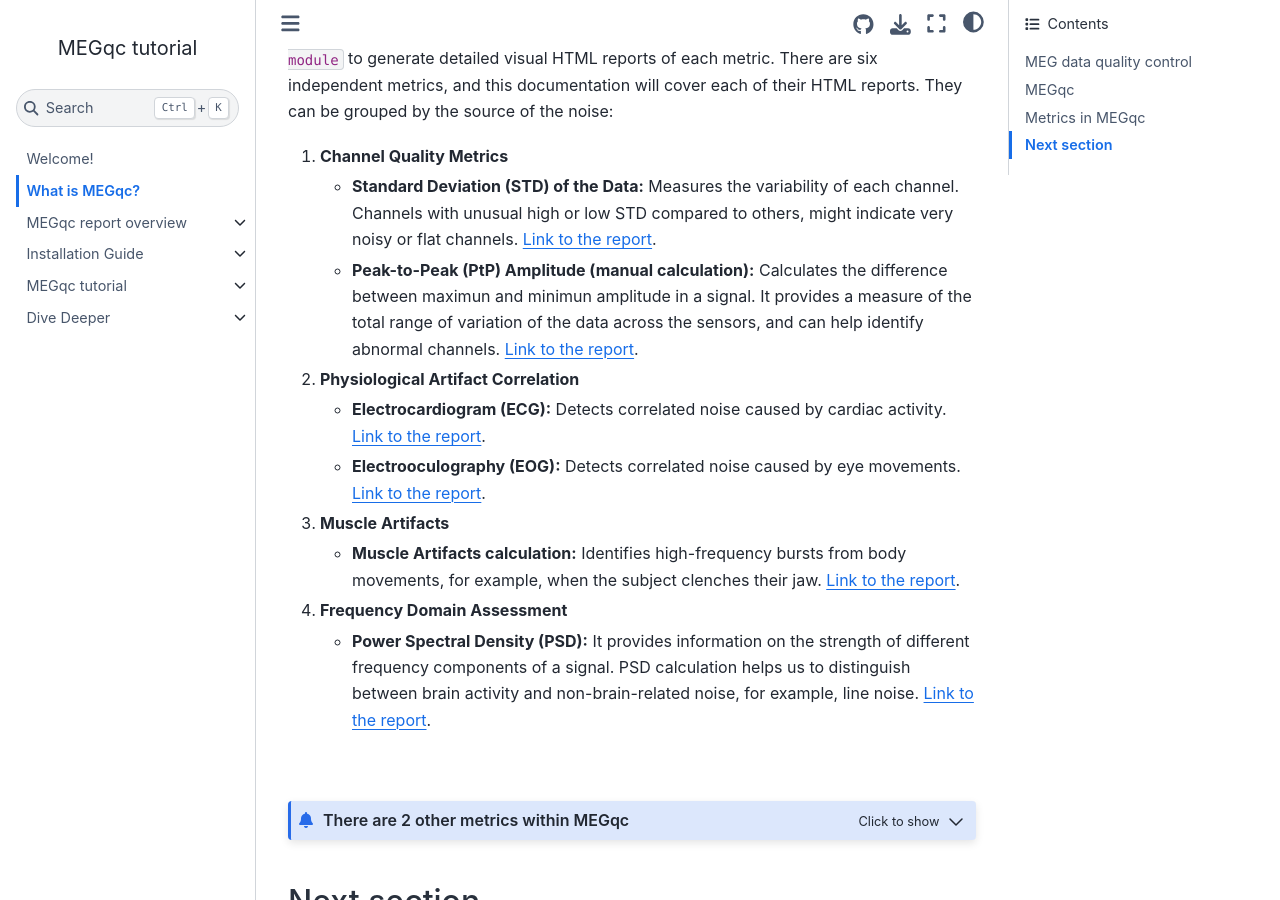
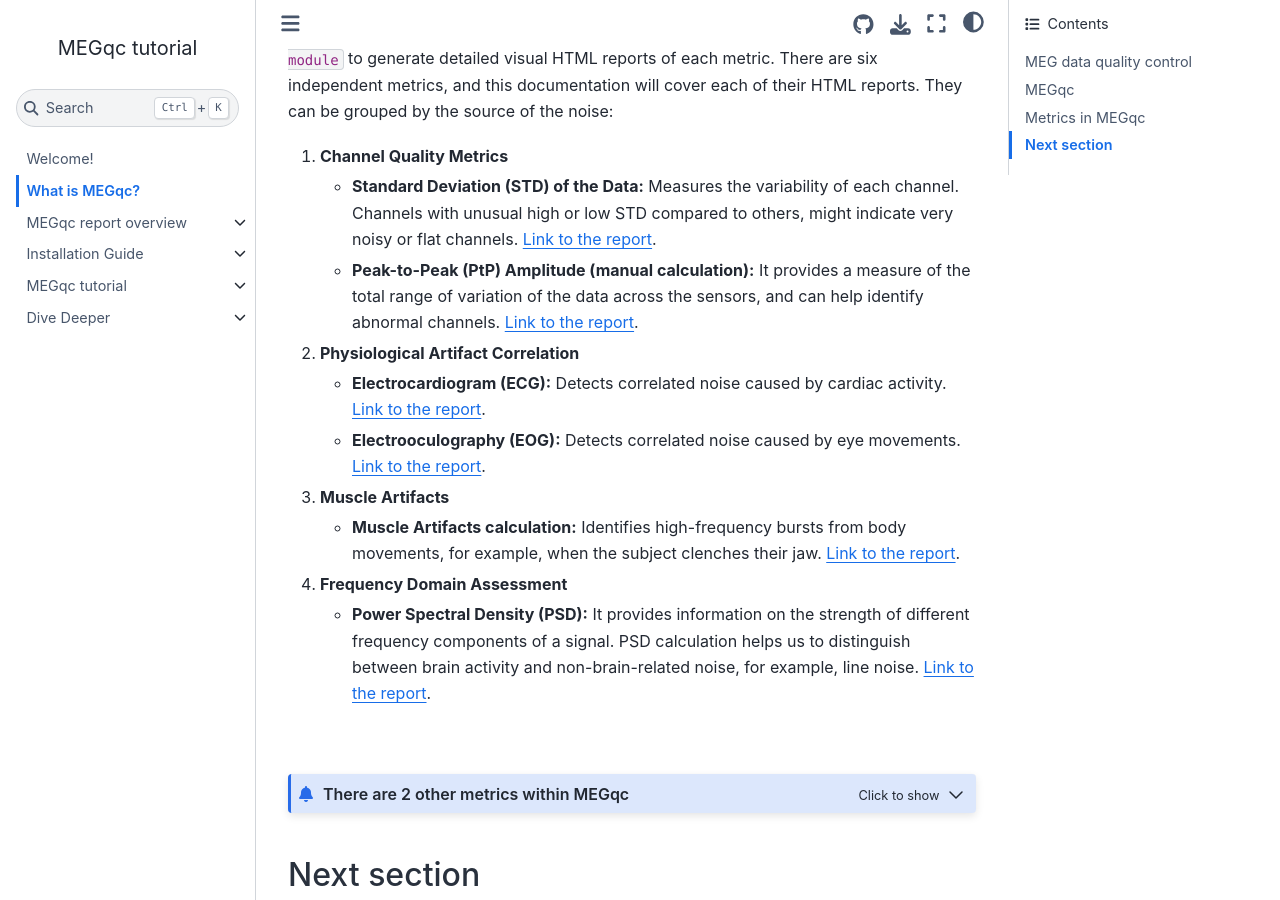
Before and after one commit to ANCPLabOldenburg/megqc_documentation, a Jupyter Book: the page built from book/introduction.md, in a window 1280 px wide and 900 px high, scrolled down 966 px. Built offline with Jupyter Book 1.0.4 settings and Sphinx 7.4.7 and the Sphinx Book theme 1.1.4, drawn with Linux system fonts in a browser that asks for light colours.

Commit message:
Update introduction.md

```diff
--- a/book/introduction.md
+++ b/book/introduction.md
@@ -22,7 +22,7 @@ There are six independent metrics, and this documentation will cover each of the
 1. **Channel Quality Metrics**
 
    - **Standard Deviation (STD) of the Data:** Measures the variability of each channel. Channels with unusual high or low STD compared to others, might indicate very noisy or flat channels. [Link to the report](../report/std.md).
-   - **Peak-to-Peak (PtP) Amplitude (manual calculation):** Calculates the difference between maximun and minimun amplitude in a signal. It provides a measure of the total range of variation of the data across the sensors, and can help identify abnormal channels. [Link to the report](../report/ptp.md).
+   - **Peak-to-Peak (PtP) Amplitude (manual calculation):** It provides a measure of the total range of variation of the data across the sensors, and can help identify abnormal channels. [Link to the report](../report/ptp.md).
 
 
 2. **Physiological Artifact Correlation**
```
